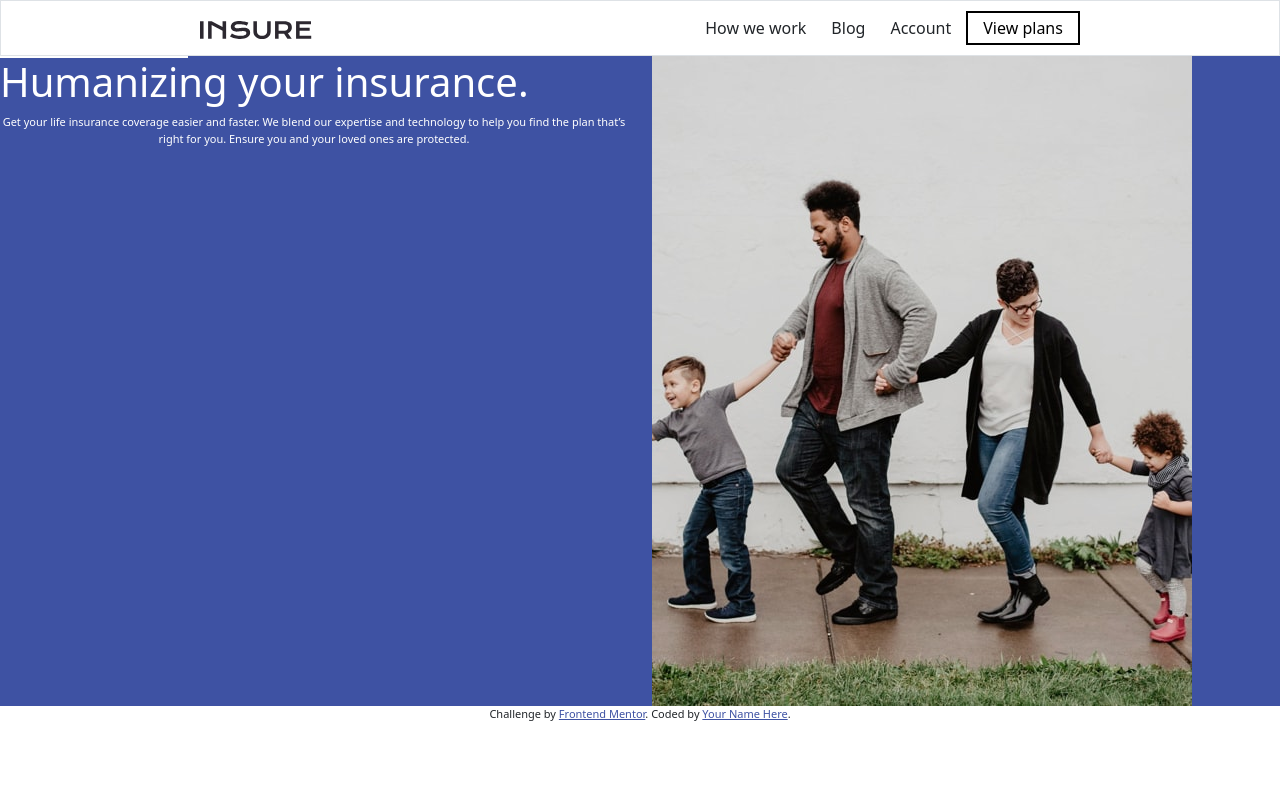
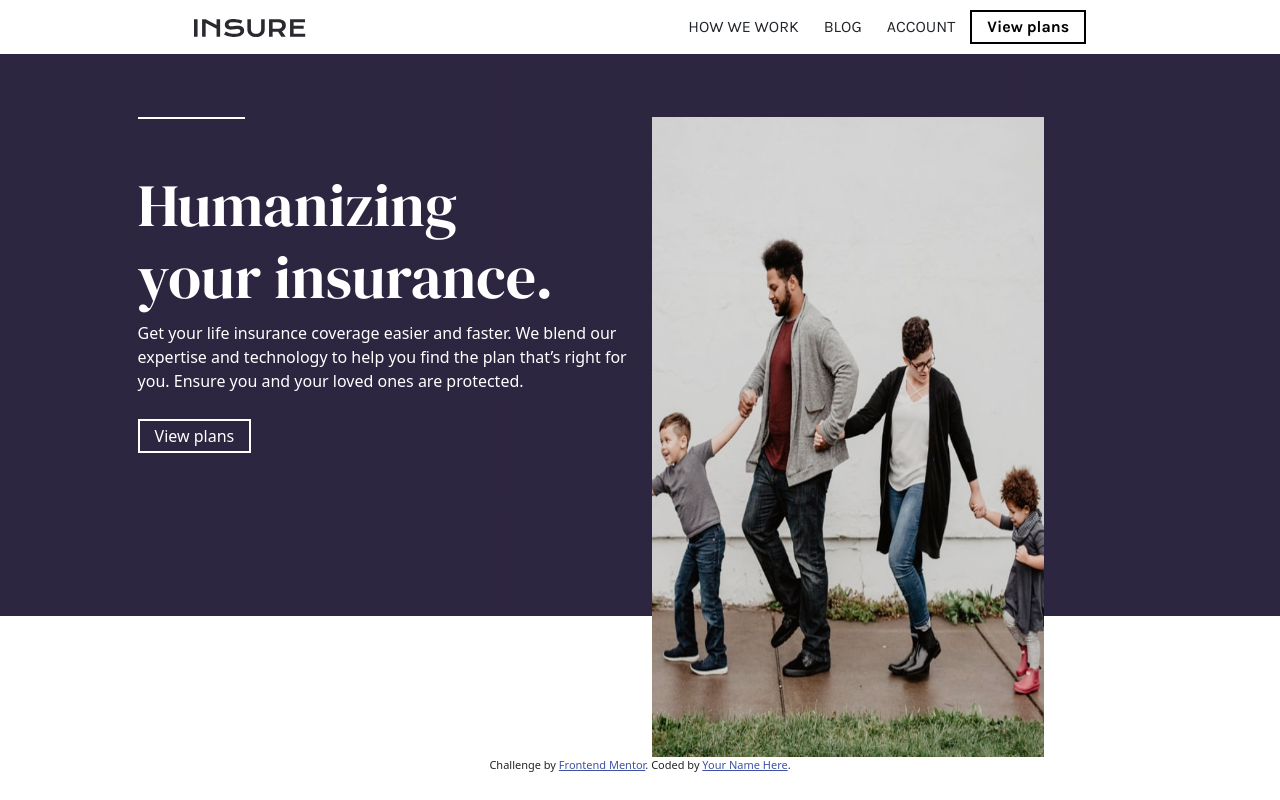
Before and after one commit to EmmanuelToluwanimi/frontend-mentor-insure-landing-page, a plain HTML site: page index.html in a window 1280 px wide. Drawn offline with nearby package versions, Linux system fonts and the light colour scheme.

Commit message:
still on hero section

```diff
--- a/index.html
+++ b/index.html
@@ -9,6 +9,12 @@
   <link rel="icon" type="image/png" sizes="32x32" href="./images/favicon-32x32.png">
 
   <link rel="stylesheet" href="style.css">
+
+  <!-- google font -->
+  <link rel="preconnect" href="https://fonts.gstatic.com">
+  <link href="https://fonts.googleapis.com/css2?family=Karla:wght@400;700&display=swap" rel="stylesheet">
+  <link href="https://fonts.googleapis.com/css2?family=DM+Serif+Display&family=Karla:wght@400;700&display=swap"
+    rel="stylesheet">
 
   <!--Bootstrap CSS CDN -->
   <link href="https://cdn.jsdelivr.net/npm/bootstrap@5.0.0-beta3/dist/css/bootstrap.min.css" rel="stylesheet"
@@ -33,7 +39,7 @@
 
   <header>
 
-    <nav class="desktop_nav border">
+    <nav class="desktop_nav">
       <div class="logo">
         <img src="./images/logo.svg" alt="Insure logo image">
       </div>
@@ -51,25 +57,30 @@
     </nav>
   </header>
 
-  <main>
-    <section class="row hero">
+  <main class="container-fluid">
+
+    <section class="row hero no-gutter">
 
       <div class="hero_block col-6">
         <div class="hero_line"></div>
         <h1 class="hero_title">
-          Humanizing your insurance.
+          Humanizing <br> your insurance.
         </h1>
-        <p class="hero_caption attribution">
+        <p class="hero_caption">
           Get your life insurance coverage easier and faster. We blend our expertise
           and technology to help you find the plan that’s right for you. Ensure you
           and your loved ones are protected.
         </p>
+        <button class="hero_btn">View plans</button>
       </div>
+
       <div class="col-6 hero_img">
         <img src="./images/image-intro-desktop.jpg" alt="Family holding handling">
       </div>
 
     </section>
+
+
   </main>
 
   <div class="attribution">
--- a/style.css
+++ b/style.css
@@ -9,6 +9,8 @@ body{
     align-items: center;
     padding: 10px;
     background-color: white;
+    font-family: Karla;
+    text-transform: uppercase;
 }
 
 .desktop_list{
@@ -27,15 +29,38 @@ body{
     background-color: white;
     border: 2px solid black;
     margin-left: 5px;
-    font-weight: 500;
+    font-weight: 600;
 }
 
 .hero{
-    background-color: hsl(228, 45%, 44%);
+    /* background-color: hsl(256, 26%, 20%); */
+    background: linear-gradient(180deg, hsl(256, 26%, 20%) 80%, #ffffff 20%);
     color: white;
+    padding: 5% 10% 0% 10%;
 }
 
 .hero_line{
     border: 1px solid white;
-    width: 30%;
+    width: 22%;
 }
+
+.hero_btn{
+    padding: 3px 15px 3px 15px;
+    background-color: inherit;
+    border: 2px solid white;
+    font-weight: 500;
+    color: white;
+    margin-top: 10px;
+}
+
+.hero_title{
+    font-family: DM Serif Display;
+    font-weight: 400;
+    font-size: 60px;
+    margin-top: 50px;
+}
+
+.hero_img img{
+    width: 80%;
+    height: 80vh;
+}
```
Also changed, not shown: note.txt (added).
